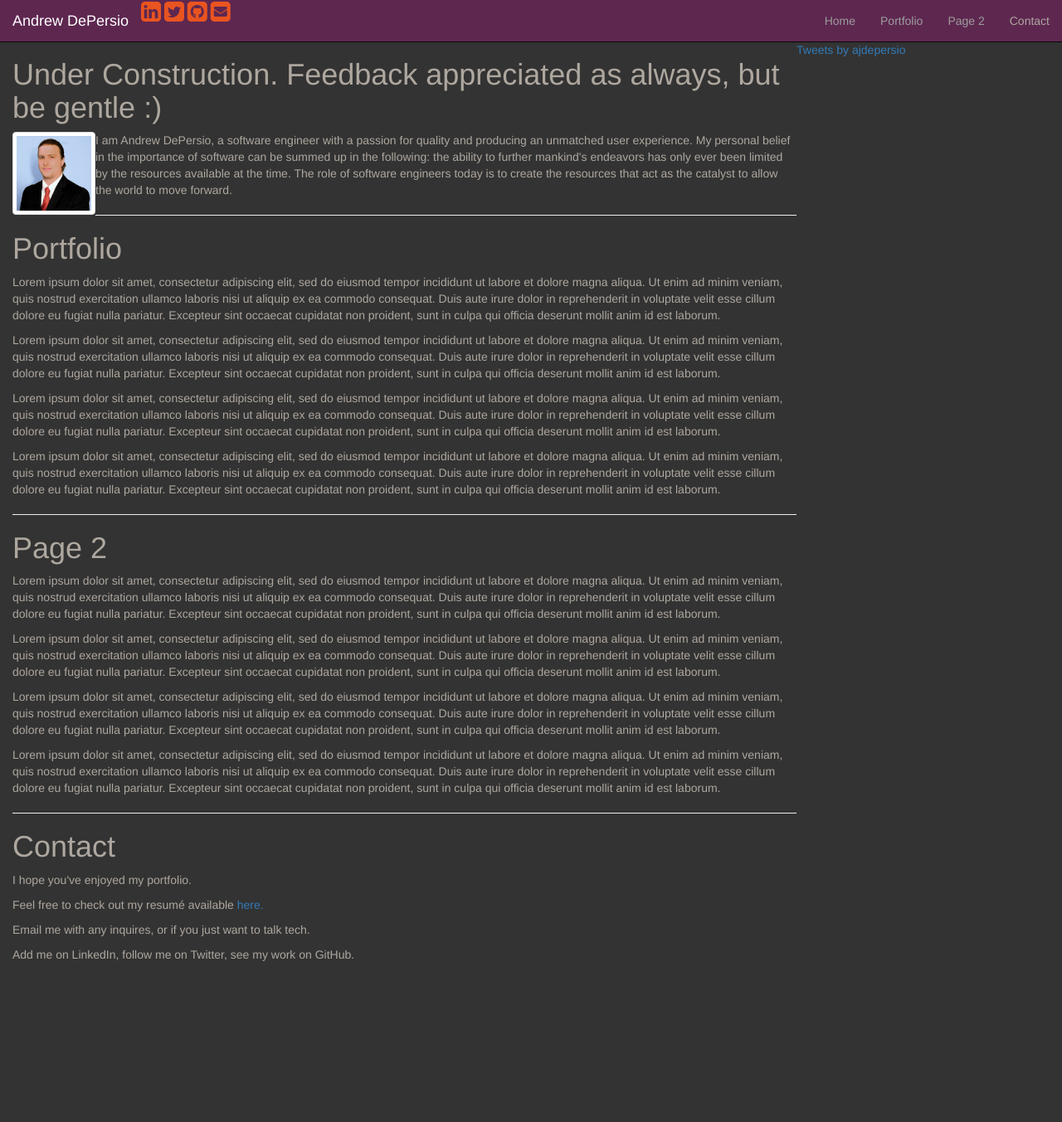
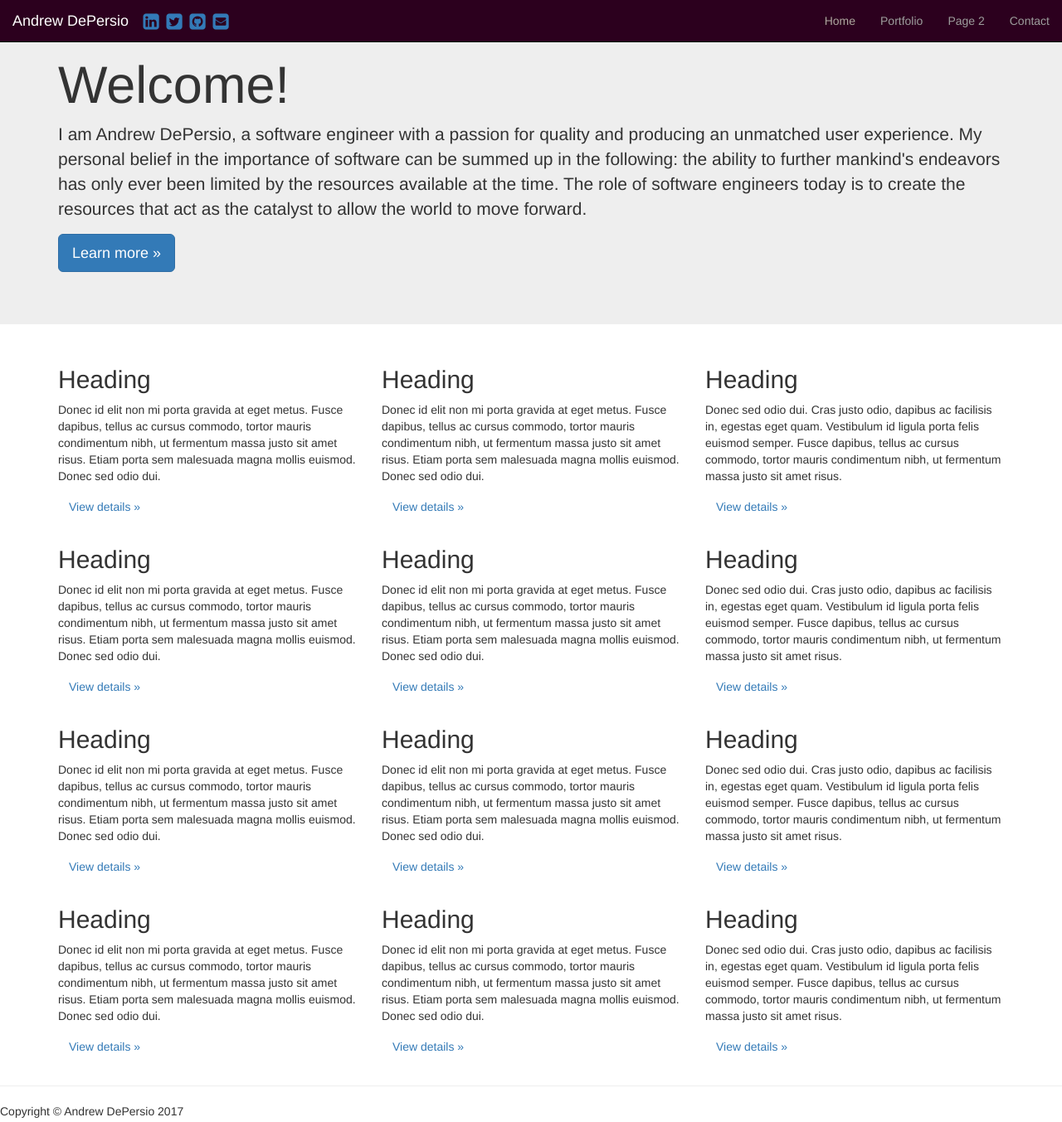
Before and after one commit to ajdepersio/ajdepersio.github.io, a plain HTML site: page index.html in a window 1280 px wide. Shown: the whole page at 83% size. Before the commit the page ends 1171 px from the top, so only its background shows below. Drawn offline with nearby package versions, Linux system fonts and the light colour scheme.

Commit message:
Started an overhaul, need to cleanup files most likely

```diff
--- /dev/null
+++ b/css/main.css
@@ -0,0 +1,26 @@
+body {
+    /*background-color: #AEA79F;*/
+    /*color: #333333;*/
+}
+
+.subsection {
+    margin-bottom: 10px;
+}
+
+.headtext {
+    vertical-align: middle;
+}
+
+.headshot {
+    margin-right: 10px;
+}
+
+#document_body {
+    padding-right: 0px;
+}
+
+.jumbotron {
+    /*background-color: #AEA79F;*/
+    /*background-image: url("../assets/jumbotron1.png");*/
+    /*color: #FFFFFF;*/
+}
--- a/css/navbar.css
+++ b/css/navbar.css
@@ -1,13 +1,13 @@
 .navbar-inverse {
     border-radius: 0px;
+    background-color: #2C001E;
+}
+
+.navbar-inverse .navbar-nav > .active > a:focus, .navbar-inverse .navbar-nav > .active > a:hover, .navbar-inverse .navbar-nav > li > a:hover {
     background-color: #5E2750;
 }
 
-.navbar-inverse .navbar-nav > .active > a:focus, .navbar-inverse .navbar-nav > .active > a:hover, .navbar-inverse .navbar-nav > li > a:hover {
+.navbar-inverse .navbar-nav > .active > a {
     background-color: #2C001E;
-}
-
-.navbar-inverse .navbar-nav > .active > a {
-    background-color: #5E2750;
     color: #AEA79F;
 }
--- a/css/social.css
+++ b/css/social.css
@@ -4,16 +4,17 @@
      -o-transform: scale(1.1);
  }
  .social {
-     /*-webkit-transform: scale(0.8);
+     padding-top: 13px;
+    -webkit-transform: scale(0.8);
      /* Browser Variations: */
 
-     /*-moz-transform: scale(0.8);
+     -moz-transform: scale(0.8);
      -o-transform: scale(0.8);
      -webkit-transition-duration: 0.5s;
      -moz-transition-duration: 0.5s;
-     -o-transition-duration: 0.5s; */
+     -o-transition-duration: 0.5s;
 
-     color: #E95420
+     /*color: #E95420*/
  }
 
 /*
--- a/css/style.css
+++ /dev/null
@@ -1,20 +0,0 @@
-body {
-    background-color: #333333;;
-    color: #AEA79F;
-}
-
-.subsection {
-    margin-bottom: 10px;
-}
-
-.headtext {
-    vertical-align: middle;
-}
-
-.headshot {
-    margin-right: 10px;
-}
-
-#document_body {
-    padding-right: 0px;
-}
--- a/index.html
+++ b/index.html
@@ -1,41 +1,30 @@
 <!DOCTYPE html>
-<html>
+<html lang="en">
+
 <head>
-    <script
-      src="https://code.jquery.com/jquery-2.2.4.min.js"
-      integrity="sha256-BbhdlvQf/xTY9gja0Dq3HiwQF8LaCRTXxZKRutelT44="
-      crossorigin="anonymous"></script>
-    <script
-      src="https://maxcdn.bootstrapcdn.com/bootstrap/3.3.6/js/bootstrap.min.js"
-      integrity="sha384-0mSbJDEHialfmuBBQP6A4Qrprq5OVfW37PRR3j5ELqxss1yVqOtnepnHVP9aJ7xS"
-      crossorigin="anonymous"></script>
-    <link
-      href="https://maxcdn.bootstrapcdn.com/bootstrap/3.3.6/css/bootstrap.min.css"
-      rel="stylesheet"
-      integrity="sha384-1q8mTJOASx8j1Au+a5WDVnPi2lkFfwwEAa8hDDdjZlpLegxhjVME1fgjWPGmkzs7"
+    <meta charset="utf-8">
+    <meta name="viewport" content="width=device-width, initial-scale=1, shrink-to-fit=no">
+    <meta name="description" content="">
+    <meta name="author" content="Andrew DePersio">
+    <link rel="icon" href="assets/icon.ico">
+
+    <title>Andrew DePersio</title>
+
+    <!-- Bootstrap core CSS -->
+    <link href="css/lib/bootstrap.min.css" rel="stylesheet">
+    <link href="https://maxcdn.bootstrapcdn.com/bootstrap/3.3.6/css/bootstrap.min.css" rel="stylesheet" integrity="sha384-1q8mTJOASx8j1Au+a5WDVnPi2lkFfwwEAa8hDDdjZlpLegxhjVME1fgjWPGmkzs7"
         crossorigin="anonymous">
-    <link
-      href="https://maxcdn.bootstrapcdn.com/font-awesome/4.1.0/css/font-awesome.min.css"
-      rel="stylesheet">
-    <link
-      href="css/social.css"
-      type="text/css"
-      rel="stylesheet">
-    <link
-      href="css/twitter.css"
-      type="text/css"
-      rel="stylesheet">
-    <link
-      href="css/navbar.css"
-      type="text/css"
-      rel="stylesheet">
-    <link
-      href="css/style.css"
-      type="text/css"
-      rel="stylesheet">
+    <link href="https://maxcdn.bootstrapcdn.com/font-awesome/4.1.0/css/font-awesome.min.css" rel="stylesheet">
+
+
+    <!-- Custom styles for this template -->
+    <!--<link href="jumbotron.css" rel="stylesheet">-->
+    <link href="css/main.css" rel="stylesheet">
+    <link href="css/social.css" rel="stylesheet">
+    <link href="css/navbar.css" rel="stylesheet">
 </head>
-  <body data-spy="scroll" data-target=".navbar">
-    <div id="main_container">
+
+<body>
     <div id="navbar_container">
         <!--Navigation Bar-->
         <nav class="navbar navbar-inverse navbar-fixed-top">
@@ -63,73 +52,138 @@
             </div>
         </nav>
     </div>
-      <!--Main Document-->
-      <div id="document_container">
-        <div id="document_body" class="col-sm-9 col-md-9 col-lg-9">
-          <h1>Under Construction.  Feedback appreciated as always, but be gentle :)</h1>
-          <div id="Home" class="subsection">
-            <div class="headshot">
-              <img class="img-thumbnail" src="/assets/headshot.jpg" alt="Headshot" height="100px" width="100px" align="left">
+
+    <!-- Main jumbotron for a primary marketing message or call to action -->
+    <div id="Home" class="jumbotron">
+        <div class="container">
+            <h1 class="display-3">Welcome!</h1>
+            <p>I am Andrew DePersio, a software engineer with a passion for quality and producing an unmatched user experience.
+                My personal belief in the importance of software can be summed up in the following: the ability to further
+                mankind's endeavors has only ever been limited by the resources available at the time. The role of software
+                engineers today is to create the resources that act as the catalyst to allow the world to move forward.</p>
+            <p><a class="btn btn-primary btn-lg" href="#" role="button">Learn more &raquo;</a></p>
         </div>
-            <div class="headtext">
-              I am Andrew DePersio, a software engineer with a passion for quality and producing an unmatched user experience.  My personal belief in the importance of software can be summed up in the following: the ability to further mankind's endeavors has only ever been limited by the resources available at the time.  The role of software engineers today is to create the resources that act as the catalyst to allow the world to move forward.
+    </div>
+
+    <div id="Portfolio" class="container">
+        <!-- Example row of columns -->
+        <div class="row">
+            <div class="col-md-4">
+                <h2>Heading</h2>
+                <p>Donec id elit non mi porta gravida at eget metus. Fusce dapibus, tellus ac cursus commodo, tortor mauris
+                    condimentum nibh, ut fermentum massa justo sit amet risus. Etiam porta sem malesuada magna mollis euismod.
+                    Donec sed odio dui. </p>
+                <p><a class="btn btn-secondary" href="#" role="button">View details &raquo;</a></p>
+            </div>
+            <div class="col-md-4">
+                <h2>Heading</h2>
+                <p>Donec id elit non mi porta gravida at eget metus. Fusce dapibus, tellus ac cursus commodo, tortor mauris
+                    condimentum nibh, ut fermentum massa justo sit amet risus. Etiam porta sem malesuada magna mollis euismod.
+                    Donec sed odio dui. </p>
+                <p><a class="btn btn-secondary" href="#" role="button">View details &raquo;</a></p>
+            </div>
+            <div class="col-md-4">
+                <h2>Heading</h2>
+                <p>Donec sed odio dui. Cras justo odio, dapibus ac facilisis in, egestas eget quam. Vestibulum id ligula porta
+                    felis euismod semper. Fusce dapibus, tellus ac cursus commodo, tortor mauris condimentum nibh, ut fermentum
+                    massa justo sit amet risus.</p>
+                <p><a class="btn btn-secondary" href="#" role="button">View details &raquo;</a></p>
+            </div>
+        </div>
+    </div>
+
+    <div class="container">
+        <!-- Example row of columns -->
+        <div class="row">
+            <div class="col-md-4">
+                <h2>Heading</h2>
+                <p>Donec id elit non mi porta gravida at eget metus. Fusce dapibus, tellus ac cursus commodo, tortor mauris
+                    condimentum nibh, ut fermentum massa justo sit amet risus. Etiam porta sem malesuada magna mollis euismod.
+                    Donec sed odio dui. </p>
+                <p><a class="btn btn-secondary" href="#" role="button">View details &raquo;</a></p>
+            </div>
+            <div class="col-md-4">
+                <h2>Heading</h2>
+                <p>Donec id elit non mi porta gravida at eget metus. Fusce dapibus, tellus ac cursus commodo, tortor mauris
+                    condimentum nibh, ut fermentum massa justo sit amet risus. Etiam porta sem malesuada magna mollis euismod.
+                    Donec sed odio dui. </p>
+                <p><a class="btn btn-secondary" href="#" role="button">View details &raquo;</a></p>
+            </div>
+            <div class="col-md-4">
+                <h2>Heading</h2>
+                <p>Donec sed odio dui. Cras justo odio, dapibus ac facilisis in, egestas eget quam. Vestibulum id ligula porta
+                    felis euismod semper. Fusce dapibus, tellus ac cursus commodo, tortor mauris condimentum nibh, ut fermentum
+                    massa justo sit amet risus.</p>
+                <p><a class="btn btn-secondary" href="#" role="button">View details &raquo;</a></p>
+            </div>
+        </div>
+    </div>
+
+    <div class="container">
+        <!-- Example row of columns -->
+        <div class="row">
+            <div class="col-md-4">
+                <h2>Heading</h2>
+                <p>Donec id elit non mi porta gravida at eget metus. Fusce dapibus, tellus ac cursus commodo, tortor mauris
+                    condimentum nibh, ut fermentum massa justo sit amet risus. Etiam porta sem malesuada magna mollis euismod.
+                    Donec sed odio dui. </p>
+                <p><a class="btn btn-secondary" href="#" role="button">View details &raquo;</a></p>
+            </div>
+            <div class="col-md-4">
+                <h2>Heading</h2>
+                <p>Donec id elit non mi porta gravida at eget metus. Fusce dapibus, tellus ac cursus commodo, tortor mauris
+                    condimentum nibh, ut fermentum massa justo sit amet risus. Etiam porta sem malesuada magna mollis euismod.
+                    Donec sed odio dui. </p>
+                <p><a class="btn btn-secondary" href="#" role="button">View details &raquo;</a></p>
+            </div>
+            <div class="col-md-4">
+                <h2>Heading</h2>
+                <p>Donec sed odio dui. Cras justo odio, dapibus ac facilisis in, egestas eget quam. Vestibulum id ligula porta
+                    felis euismod semper. Fusce dapibus, tellus ac cursus commodo, tortor mauris condimentum nibh, ut fermentum
+                    massa justo sit amet risus.</p>
+                <p><a class="btn btn-secondary" href="#" role="button">View details &raquo;</a></p>
+            </div>
+        </div>
+    </div>
+
+    <div id="Page2" class="container">
+        <!-- Example row of columns -->
+        <div class="row">
+            <div class="col-md-4">
+                <h2>Heading</h2>
+                <p>Donec id elit non mi porta gravida at eget metus. Fusce dapibus, tellus ac cursus commodo, tortor mauris
+                    condimentum nibh, ut fermentum massa justo sit amet risus. Etiam porta sem malesuada magna mollis euismod.
+                    Donec sed odio dui. </p>
+                <p><a class="btn btn-secondary" href="#" role="button">View details &raquo;</a></p>
+            </div>
+            <div class="col-md-4">
+                <h2>Heading</h2>
+                <p>Donec id elit non mi porta gravida at eget metus. Fusce dapibus, tellus ac cursus commodo, tortor mauris
+                    condimentum nibh, ut fermentum massa justo sit amet risus. Etiam porta sem malesuada magna mollis euismod.
+                    Donec sed odio dui. </p>
+                <p><a class="btn btn-secondary" href="#" role="button">View details &raquo;</a></p>
+            </div>
+            <div class="col-md-4">
+                <h2>Heading</h2>
+                <p>Donec sed odio dui. Cras justo odio, dapibus ac facilisis in, egestas eget quam. Vestibulum id ligula porta
+                    felis euismod semper. Fusce dapibus, tellus ac cursus commodo, tortor mauris condimentum nibh, ut fermentum
+                    massa justo sit amet risus.</p>
+                <p><a class="btn btn-secondary" href="#" role="button">View details &raquo;</a></p>
+            </div>
         </div>
     </div>
     <hr>
-          <div id="Portfolio" class="subsection">
-            <h1>Portfolio</h1>
-            <p>
-              Lorem ipsum dolor sit amet, consectetur adipiscing elit, sed do eiusmod tempor incididunt ut labore et dolore magna aliqua. Ut enim ad minim veniam, quis nostrud exercitation ullamco laboris nisi ut aliquip ex ea commodo consequat. Duis aute irure dolor in reprehenderit in voluptate velit esse cillum dolore eu fugiat nulla pariatur. Excepteur sint occaecat cupidatat non proident, sunt in culpa qui officia deserunt mollit anim id est laborum.
-            </p>
-            <p>
-              Lorem ipsum dolor sit amet, consectetur adipiscing elit, sed do eiusmod tempor incididunt ut labore et dolore magna aliqua. Ut enim ad minim veniam, quis nostrud exercitation ullamco laboris nisi ut aliquip ex ea commodo consequat. Duis aute irure dolor in reprehenderit in voluptate velit esse cillum dolore eu fugiat nulla pariatur. Excepteur sint occaecat cupidatat non proident, sunt in culpa qui officia deserunt mollit anim id est laborum.
-            </p>
-            <p>
-              Lorem ipsum dolor sit amet, consectetur adipiscing elit, sed do eiusmod tempor incididunt ut labore et dolore magna aliqua. Ut enim ad minim veniam, quis nostrud exercitation ullamco laboris nisi ut aliquip ex ea commodo consequat. Duis aute irure dolor in reprehenderit in voluptate velit esse cillum dolore eu fugiat nulla pariatur. Excepteur sint occaecat cupidatat non proident, sunt in culpa qui officia deserunt mollit anim id est laborum.
-            </p>
-            <p>
-              Lorem ipsum dolor sit amet, consectetur adipiscing elit, sed do eiusmod tempor incididunt ut labore et dolore magna aliqua. Ut enim ad minim veniam, quis nostrud exercitation ullamco laboris nisi ut aliquip ex ea commodo consequat. Duis aute irure dolor in reprehenderit in voluptate velit esse cillum dolore eu fugiat nulla pariatur. Excepteur sint occaecat cupidatat non proident, sunt in culpa qui officia deserunt mollit anim id est laborum.
-            </p>
+    <div>
+        <footer>
+            <p>Copyright &copy; Andrew DePersio 2017</p>
+        </footer>
     </div>
-          <hr>
-          <div id="Page2" class="subsection">
-            <h1>Page 2</h1>
-            <p>
-              Lorem ipsum dolor sit amet, consectetur adipiscing elit, sed do eiusmod tempor incididunt ut labore et dolore magna aliqua. Ut enim ad minim veniam, quis nostrud exercitation ullamco laboris nisi ut aliquip ex ea commodo consequat. Duis aute irure dolor in reprehenderit in voluptate velit esse cillum dolore eu fugiat nulla pariatur. Excepteur sint occaecat cupidatat non proident, sunt in culpa qui officia deserunt mollit anim id est laborum.
-            </p>
-            <p>
-              Lorem ipsum dolor sit amet, consectetur adipiscing elit, sed do eiusmod tempor incididunt ut labore et dolore magna aliqua. Ut enim ad minim veniam, quis nostrud exercitation ullamco laboris nisi ut aliquip ex ea commodo consequat. Duis aute irure dolor in reprehenderit in voluptate velit esse cillum dolore eu fugiat nulla pariatur. Excepteur sint occaecat cupidatat non proident, sunt in culpa qui officia deserunt mollit anim id est laborum.
-            </p>
-            <p>
-              Lorem ipsum dolor sit amet, consectetur adipiscing elit, sed do eiusmod tempor incididunt ut labore et dolore magna aliqua. Ut enim ad minim veniam, quis nostrud exercitation ullamco laboris nisi ut aliquip ex ea commodo consequat. Duis aute irure dolor in reprehenderit in voluptate velit esse cillum dolore eu fugiat nulla pariatur. Excepteur sint occaecat cupidatat non proident, sunt in culpa qui officia deserunt mollit anim id est laborum.
-            </p>
-            <p>
-              Lorem ipsum dolor sit amet, consectetur adipiscing elit, sed do eiusmod tempor incididunt ut labore et dolore magna aliqua. Ut enim ad minim veniam, quis nostrud exercitation ullamco laboris nisi ut aliquip ex ea commodo consequat. Duis aute irure dolor in reprehenderit in voluptate velit esse cillum dolore eu fugiat nulla pariatur. Excepteur sint occaecat cupidatat non proident, sunt in culpa qui officia deserunt mollit anim id est laborum.
-            </p>
-          </div>
-          <hr>
-          <div id="Contact" class="subsection">
-            <h1>Contact</h1>
-            <p>
-              I hope you've enjoyed my portfolio.
-            </p>
-            <p>
-              Feel free to check out my resumé available <a href="/assets/andrew_depersio_resume.pdf">here.</a>
-            </p>
-            <p>
-              Email me with any inquires, or if you just want to talk tech.
-            </p>
-            <p>
-              Add me on LinkedIn, follow me on Twitter, see my work on GitHub.
-            </p>
-          </div>
-        </div>
-        <!--Twitter-->
-        <div id="twitter_container" class="col-sm-3 col-md-3 col-lg-3">
-          <a class="twitter-timeline" height="1000px" data-dnt="true" data-theme="dark" href="https://twitter.com/ajdepersio">Tweets by ajdepersio</a> <script async src="//platform.twitter.com/widgets.js" charset="utf-8"></script>
-        </div>
-      </div>
-    </div>
+    <!-- /container -->
+
+    <script src="https://code.jquery.com/jquery-2.2.4.min.js" integrity="sha256-BbhdlvQf/xTY9gja0Dq3HiwQF8LaCRTXxZKRutelT44="
+        crossorigin="anonymous"></script>
+    <script src="https://maxcdn.bootstrapcdn.com/bootstrap/3.3.6/js/bootstrap.min.js" integrity="sha384-0mSbJDEHialfmuBBQP6A4Qrprq5OVfW37PRR3j5ELqxss1yVqOtnepnHVP9aJ7xS"
+        crossorigin="anonymous"></script>
 </body>
-  <script src="js/main.js"></script>
+
 </html>
```
Lines whose indentation alone changed are shown as unchanged.
